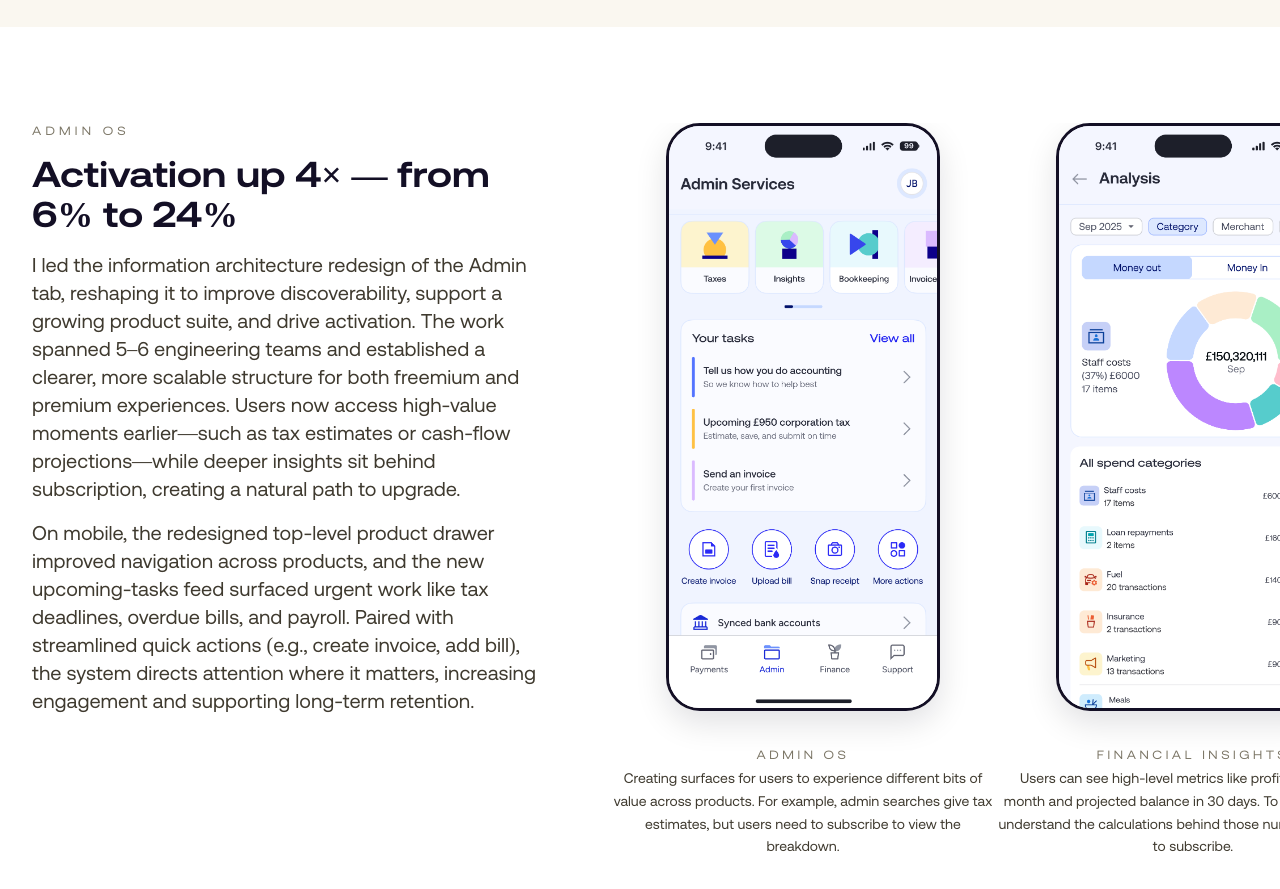
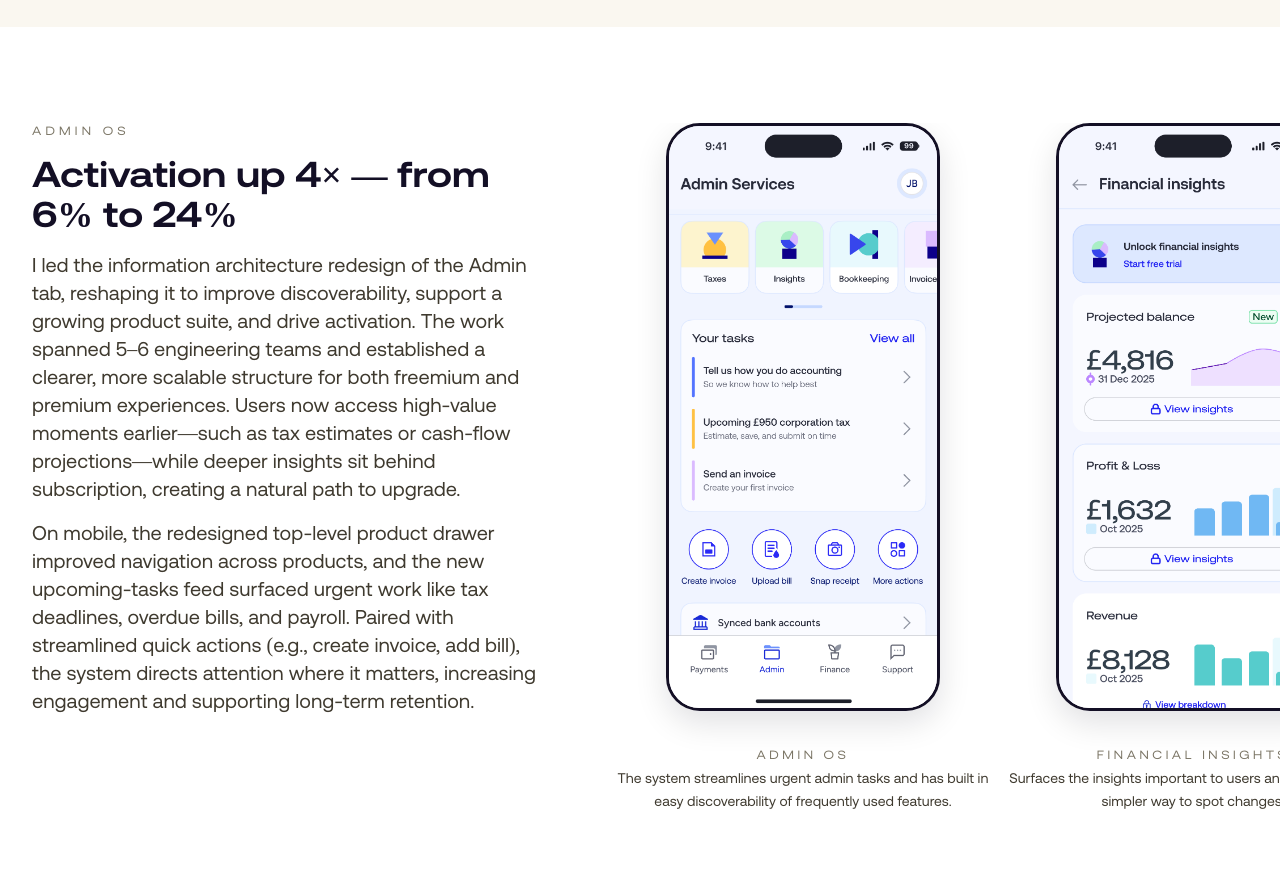
Before and after one commit to h8inc/portfolio, a React (Vite) app: page /tide in a window 1280 px wide. Shown: the part 3480-4369 px from the top of the page. Built offline with nearby package versions, Linux system fonts and the light colour scheme.

Commit message:
Update Admin OS section with new mocks and descriptions

```diff
--- a/src/pages/Tide.tsx
+++ b/src/pages/Tide.tsx
@@ -249,28 +249,36 @@ function Tide() {
         <ScreenGallery
           items={[
             {
-              id: 'admin-os-premium',
+              id: 'admin-os',
               eyebrow: 'Admin OS',
-              title: 'Freemium value experience',
-              description: 'Creating surfaces for users to experience different bits of value across products. For example, admin searches give tax estimates, but users need to subscribe to view the breakdown.',
+              title: 'All admin in one place',
+              description: 'The system streamlines urgent admin tasks and has built in easy discoverability of frequently used features.',
               imageSrc: encodeURI('/assets/✅ Admin - no tasks comeplete.png'),
-              imageAlt: 'Admin OS premium features'
+              imageAlt: 'Admin OS main view'
             },
             {
-              id: 'financial-insights-premium',
+              id: 'insights-free-state',
               eyebrow: 'Financial Insights',
-              title: 'High-level metrics, premium details',
-              description: 'Users can see high-level metrics like profit and loss this month and projected balance in 30 days. To view details and understand the calculations behind those numbers, they need to subscribe.',
-              imageSrc: encodeURI('/assets/Future-Insights-after-slice-5.png'),
-              imageAlt: 'Financial insights premium features'
+              title: 'Free state experience',
+              description: 'Surfaces the insights important to users and giving them a simpler way to spot changes.',
+              imageSrc: encodeURI('/assets/Insights - free state1.png'),
+              imageAlt: 'Financial insights free state'
             },
             {
-              id: 'admin-os-structure',
-              eyebrow: 'Admin OS',
-              title: 'Main tabs structure',
-              description: 'The main tabs in the mobile application feature a horizontal drawer at the top with products to choose from—validated as the best approach for discoverability. Below is the upcoming tasks section that surfaces urgent tasks like tax deadlines, overdue bills, unpaid invoices, payroll, and confirmation statements. Quick actions surface key jobs to be done, tightly correlated with user engagement and retention.',
-              imageSrc: encodeURI('/assets/✅ Admin - no tasks comeplete.png'),
-              imageAlt: 'Admin OS main tabs structure'
+              id: 'tax-free-state',
+              eyebrow: 'Tax forecasting',
+              title: 'Tax estimates and reminders',
+              description: 'Give users confidence about taxes. Helps users calculate, save and pay on time.',
+              imageSrc: encodeURI('/assets/tax-free-state.png'),
+              imageAlt: 'Tax free state'
+            },
+            {
+              id: 'bookkeeping',
+              eyebrow: 'Automatic Bookkeeping',
+              title: 'Keep records clean and compliant',
+              description: 'Automated categorization and health scoring that guides members toward tax-ready books without manual effort.',
+              imageSrc: encodeURI('/assets/Bookkeeping - Slice 4.png'),
+              imageAlt: 'Bookkeeping score and smart categorization'
             }
           ]}
           sectionEyebrow="Admin OS"
```
Also changed, not shown: public/assets/Insights - free state1.png (added), public/assets/tax-free-state.png (added).
